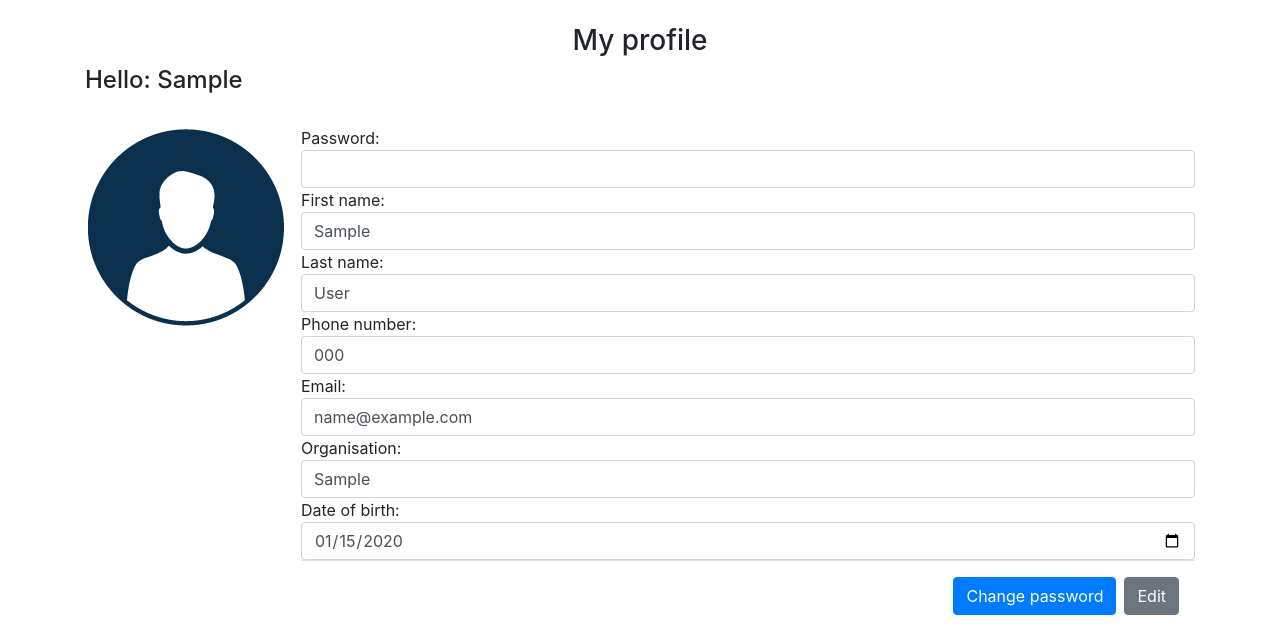
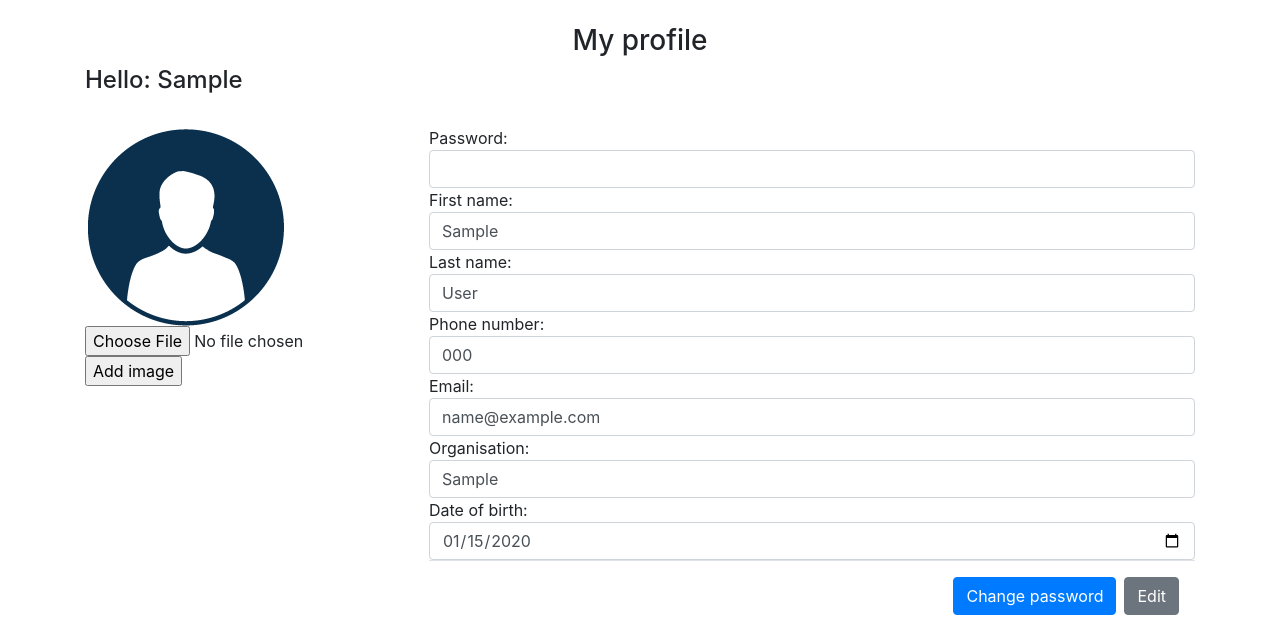
Before and after one commit to Dupro/cnf, a CodeIgniter app: page /conference/index.php/user/myProfile in a window 1280 px wide. Shown: the part 72-702 px from the top of the page. Run offline with CodeIgniter, Linux system fonts and the light colour scheme; the visitor is signed in with stand-in values (Sample User, id 1); tables that the repository leaves empty hold one stand-in row (values such as "Sample post"); some libraries are stand-ins or nearby versions.

Commit message:
user img

```diff
--- a/application/views/main/user_myprofile.php
+++ b/application/views/main/user_myprofile.php
@@ -1,10 +1,26 @@
 <h3 style="text-align:center">My profile</h3>
 <h4>Hello: <?php foreach ($mydata as $userdata) {
-    echo $userdata['first_name']; ?> </h4><br>
+    echo $userdata['first_name'];
+   ?> </h4><br>
 <div class="media">
 
+        <div>
+            <?php if (!file_exists("image/profile/profile_" . $userdata['iduser'] . ".jpg")) { ?>
+                <img class="mr-3" src="<?php echo base_url("image/profile/profile_0.jpg"); ?>" alt="Generic placeholder image"/>
+            <?php } else {
+                ?>
+                <img class="mr-3" src="<?php echo base_url("image/profile/profile_" . $userdata['iduser'] . ".jpg"); ?>" alt="Generic placeholder image"/>
+            <?php } ?>
 
-                <img class="mr-3" src="<?php echo base_url("image/profile/profile_" . $userdata['iduser'] . ".jpg"); ?>" alt="Generic placeholder image"/>
+                    <?php
+                    echo form_error("sadrzaj", '<span style="color:red">', '</span>');
+            echo "<br>";
+            ?>
+        <input type="file" name="image" size="20" /><br>
+            <?php
+            echo form_submit("addimage", "Add image");
+            echo form_close();
+            ?></div>
 
             <div class="media-body">
 
```
Also changed, not shown: image/profile/profile_0.jpg (added).
